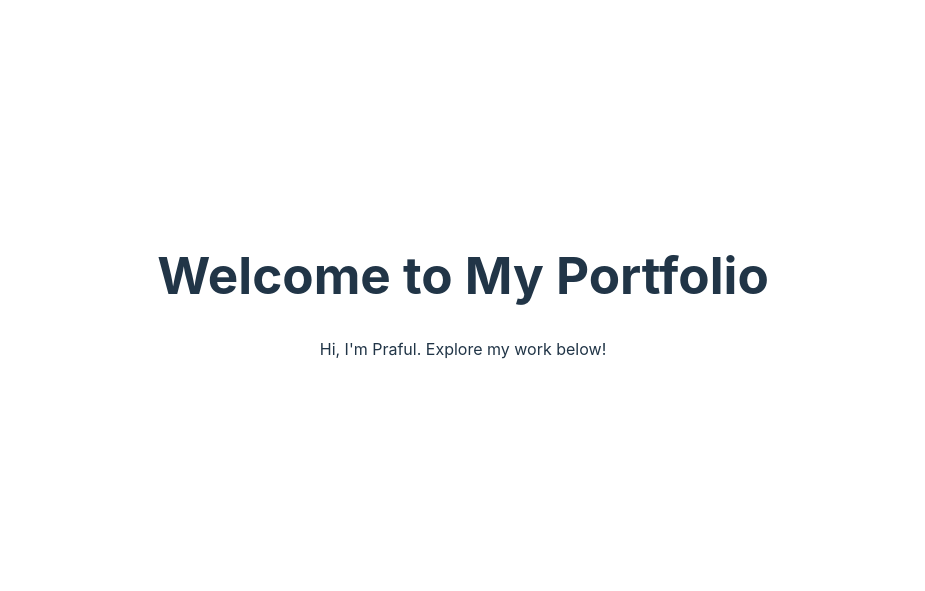
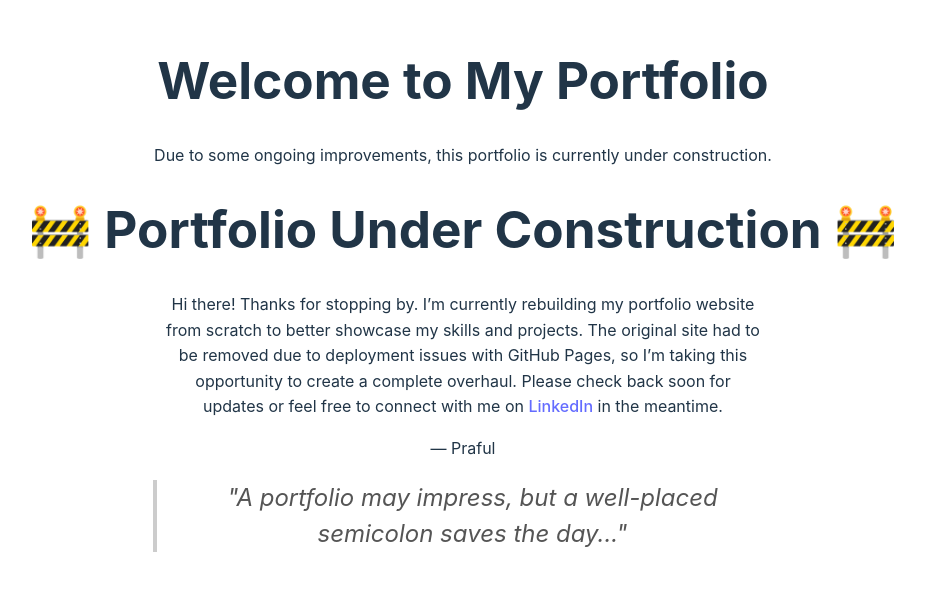
Before and after one commit to prafulnair/prafulnair.github.io, a React (Vite) app: page / in a window 1280 px wide. Shown: the part 105-696 px from the top of the page, without its empty margins (177-1102 px from the left). Built offline with nearby package versions, Linux system fonts and the light colour scheme.

Commit message:
Initialized Dev Branch

```diff
--- a/src/App.tsx
+++ b/src/App.tsx
@@ -32,11 +32,58 @@ import './App.css'
 //   )
 // }
 
+// function App() {
+//   return (
+//     <div style={{ textAlign: 'center', padding: '50px' }}>
+//       <h1>Welcome to My Portfolio</h1>
+//       <p>Due to some ongoing improvements, this portfolio is currently under construction.</p>
+//       <h1>🚧 Portfolio Under Construction 🚧</h1>
+//       <p style={{ maxWidth: '600px', margin: 'auto', lineHeight: '1.6' }}>
+//       Hi there! Thanks for stopping by. I’m currently rebuilding my portfolio website from scratch to better showcase my skills and projects. The original site had to be removed due to deployment issues with GitHub Pages, so I’m taking this opportunity to create a complete overhaul.        Please check back soon for updates or feel free to connect with me on{' '}
+//         <a href="https://linkedin.com/in/praful-nair-3a5a87181" target="_blank" rel="noopener noreferrer">LinkedIn</a> in the meantime.
+//       </p>
+//       <p>— Praful</p>
+//     </div>
+//   );
+// }
+
+// export default App;
+
 function App() {
   return (
     <div style={{ textAlign: 'center', padding: '50px' }}>
       <h1>Welcome to My Portfolio</h1>
-      <p>Hi, I'm Praful. Explore my work below!</p>
+      <p>Due to some ongoing improvements, this portfolio is currently under construction.</p>
+      <h1>🚧 Portfolio Under Construction 🚧</h1>
+      <p style={{ maxWidth: '600px', margin: 'auto', lineHeight: '1.6' }}>
+        Hi there! Thanks for stopping by. I’m currently rebuilding my portfolio website from scratch to better showcase my skills and projects. The original site had to be removed due to deployment issues with GitHub Pages, so I’m taking this opportunity to create a complete overhaul. Please check back soon for updates or feel free to connect with me on{' '}
+        <a
+          href="https://linkedin.com/in/praful-nair-3a5a87181"
+          target="_blank"
+          rel="noopener noreferrer"
+        >
+          LinkedIn
+        </a>{' '}
+        in the meantime.
+      </p>
+      <p>— Praful</p>
+
+      {/* Quote Section */}
+      <blockquote
+        style={{
+          fontStyle: 'italic',
+          fontSize: '1.5rem',
+          margin: '20px auto',
+          maxWidth: '600px',
+          color: '#555',
+          borderLeft: '4px solid #ccc',
+          paddingLeft: '15px',
+        }}
+      >
+        "A portfolio may impress, but a well-placed semicolon saves the day..."
+      </blockquote>
+
+
     </div>
   );
 }
```
